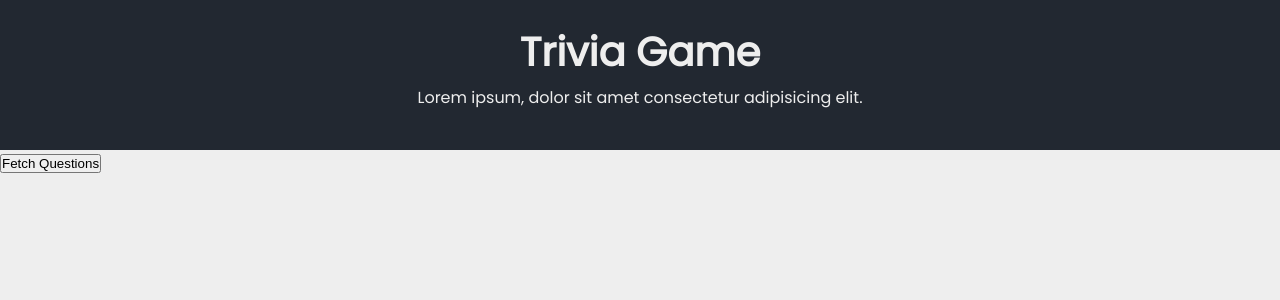
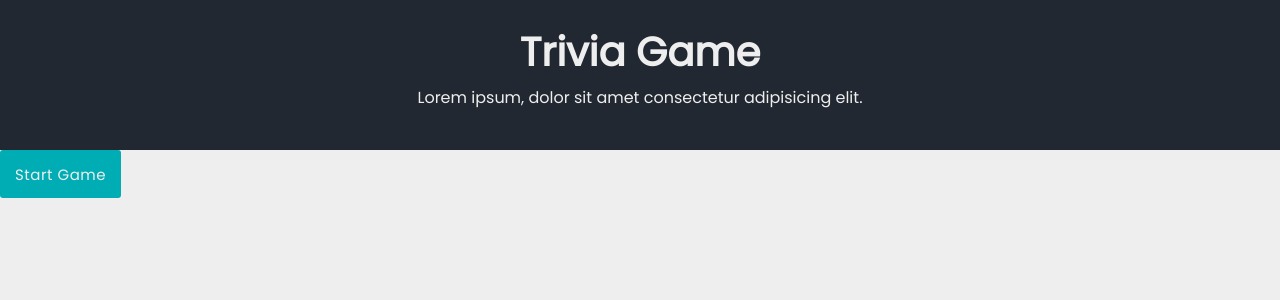
Before and after one commit to ach1209/trivia-game, a Vue app: page / in a window 1280 px wide. Shown: the top 300 px of the page. Built offline with nearby package versions, Linux system fonts and the light colour scheme.

Commit message:
Created AppButton component

```diff
--- a/src/App.vue
+++ b/src/App.vue
@@ -1,6 +1,7 @@
 <script setup lang="ts">
 import "@fontsource/poppins"
 import MainHeader from '@/components/MainHeader.vue'
+import AppButton from '@/components/AppButton.vue'
 
 import { useQuestionStore } from '@/stores/questionsList'
 
@@ -9,7 +10,7 @@ const qStore = useQuestionStore()
 
 <template>
   <MainHeader />
-  <button @click.prevent="qStore.fetchQuestions">Fetch Questions</button>
+  <AppButton @click.prevent="qStore.fetchQuestions" btnText="Start Game" />
 </template>
 
 <style scoped>
--- /dev/null
+++ b/src/components/AppButton.vue
@@ -0,0 +1,26 @@
+<script setup lang="ts">
+const props = defineProps<{
+  btnText: string
+}>()
+</script>
+
+<template>
+  <button class="btn">{{ props.btnText }}</button>
+</template>
+
+<style scoped>
+button {
+  font-family: 'Poppins', sans-serif;
+  font-size: 1.5rem;
+  letter-spacing: 0.5px;
+  border: none;
+  border-radius: 3px;
+  cursor: pointer;
+}
+
+.btn {
+  padding: 1.25rem 1.5rem;
+  color: var(--light);
+  background-color: var(--secondary);
+}
+</style>
```
